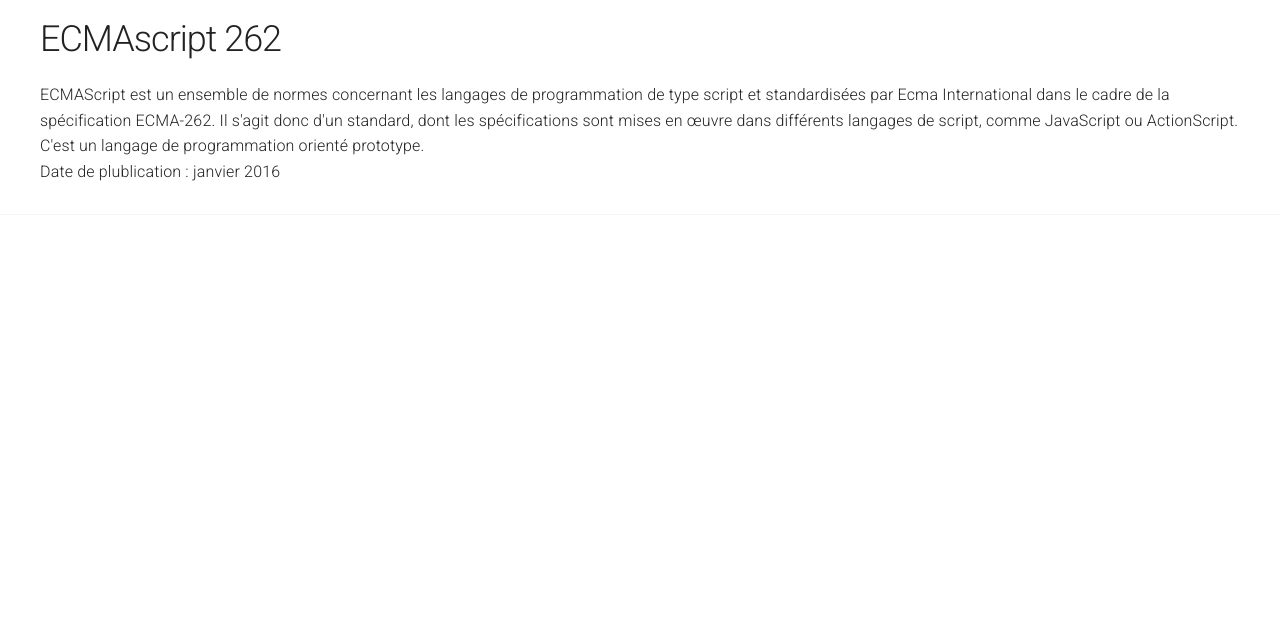
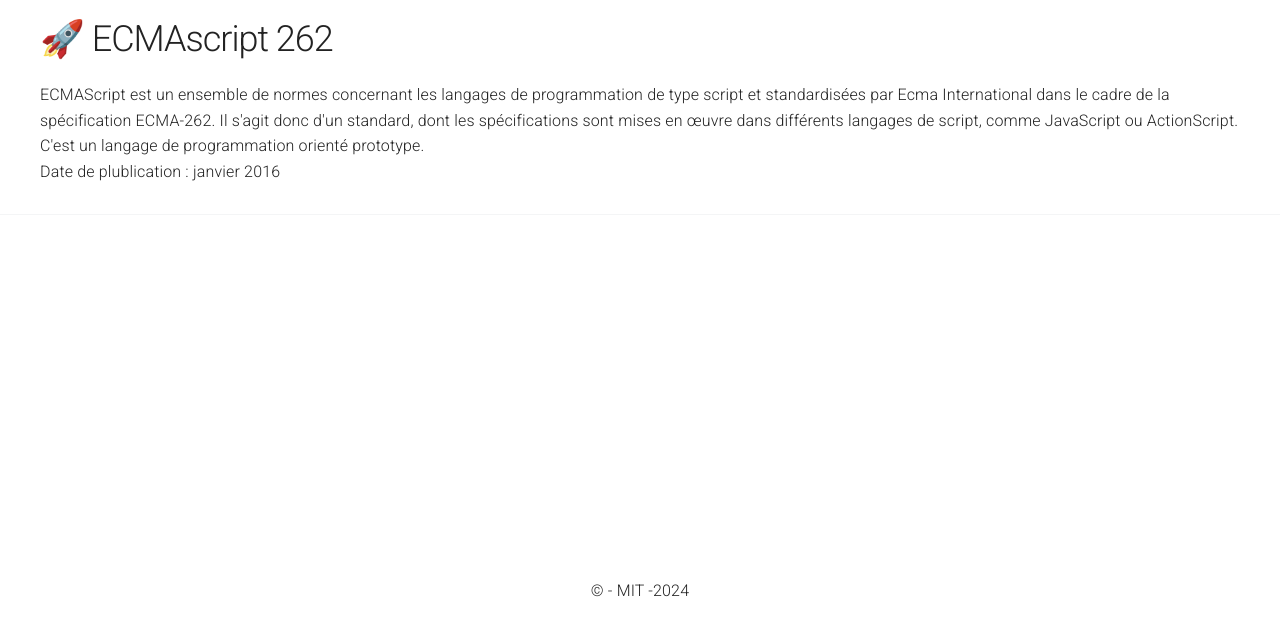
Before and after one commit to giusmili/Classroom-ECMAscript, a website with bundled scripts: page index.html in a window 1280 px wide. Shown: the part 171-800 px from the top of the page. Built offline with nearby package versions, Linux system fonts and the light colour scheme.

Commit message:
upadate js

```diff
--- a/css/main.css
+++ b/css/main.css
@@ -1,5 +1,8 @@
 body{
     color: #222;
+    display: grid;
+    grid-template-rows: auto 1fr auto;
+    height: 100vh;
 }
 header *{
     text-align: center;
@@ -15,3 +18,6 @@ header h1 span img{
     vertical-align: middle;
     padding-right: .5rem;
 }
+footer *{
+    text-align: center;
+}
--- a/index.html
+++ b/index.html
@@ -22,7 +22,10 @@
     </header>
     <main>
         <article>
-            <h2>ECMAscript 262</h2>
+            <h2>
+                <span aria-hidden="true">🚀 </span>
+                ECMAscript 262
+            </h2>
             <p>
                 ECMAScript est un ensemble de normes concernant les langages de
                 programmation de type script et standardisées par Ecma International dans le cadre de la spécification ECMA-262. Il s'agit donc d'un standard, dont les spécifications sont mises en œuvre dans différents langages de script, comme JavaScript ou ActionScript.
@@ -35,6 +38,9 @@
         </article>
         <hr>
     </main>
+    <footer>
+        <p>&copy; - MIT - </p>
+    </footer>
     <script type="module" src="js/app.js"></script>
 
 </body>
--- a/js/add_app.js
+++ b/js/add_app.js
@@ -9,3 +9,11 @@ export class Icon {
         icon.innerHTML += '<img src="./asset/javascript_icon_130900.png" alt="cover logo">';
     }
 }
+
+export const Date_objet = {
+    elements: document.querySelector("footer p"),
+    date_now: new Date().getFullYear(),
+    insert_date() {
+        this.elements.innerText += this.date_now;
+    }
+};
--- a/js/app.js
+++ b/js/app.js
@@ -1,4 +1,4 @@
-import { Icon } from "./add_app.js";
+import { Icon, Date_objet } from "./add_app.js";
 
 document.addEventListener("DOMContentLoaded", e => {
     console.log(e.target);
@@ -10,4 +10,6 @@ document.addEventListener("DOMContentLoaded", e => {
     console.log(typeof bool);
 
     Icon.add_icon();
+
+    Date_objet.insert_date();
 });
```
